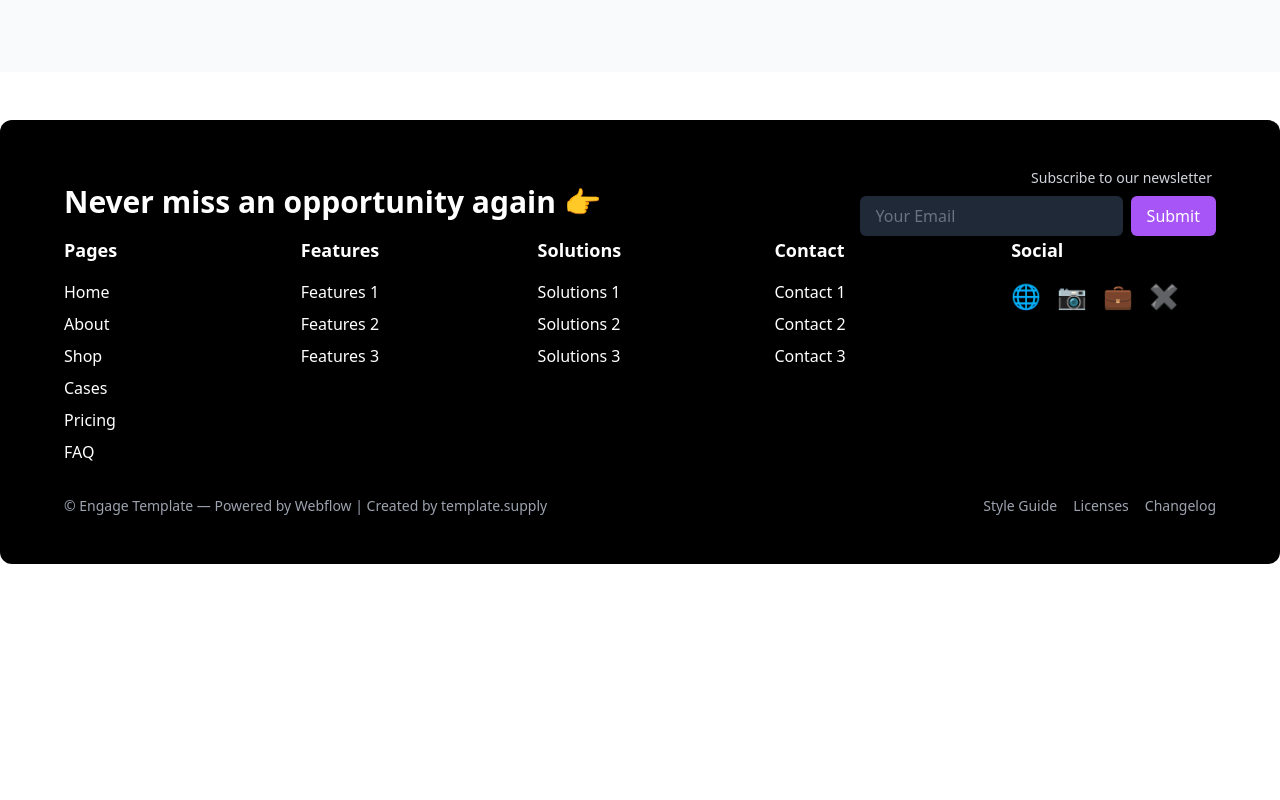
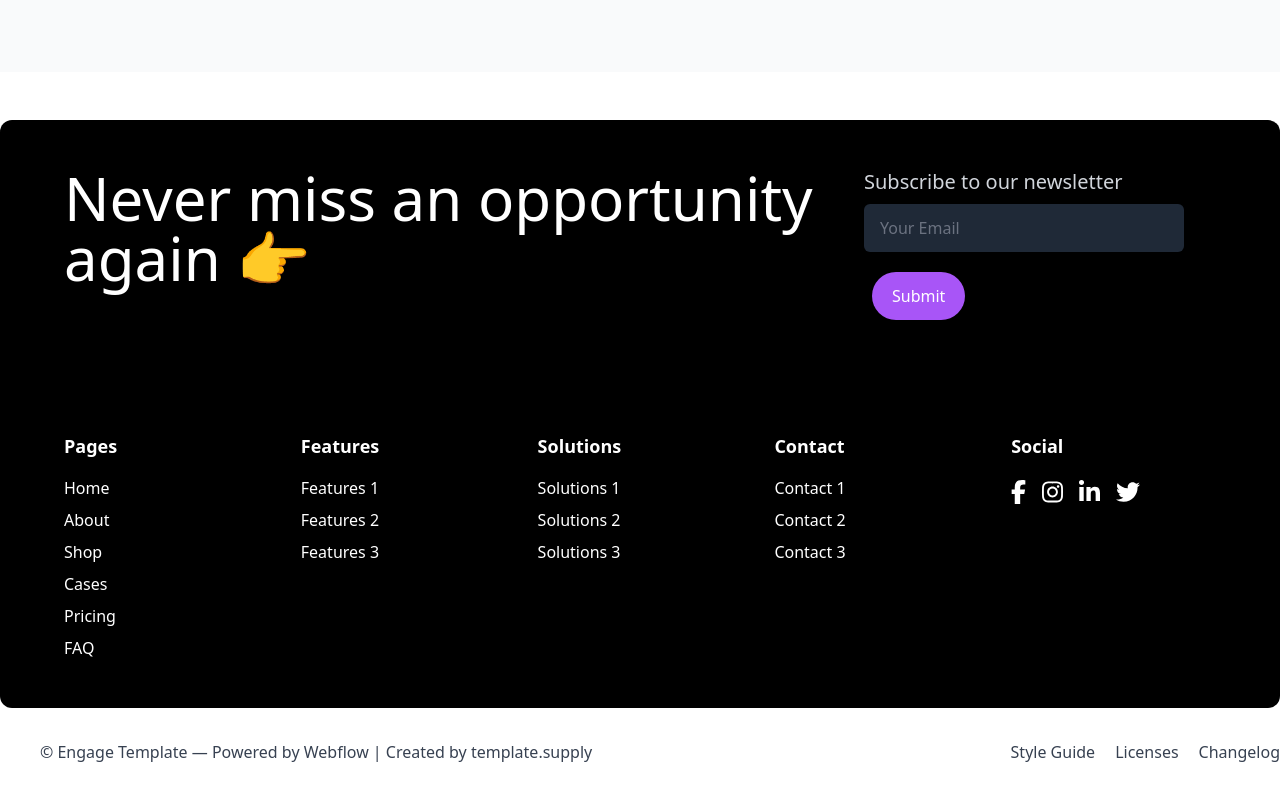
Before and after one commit to Chandan2812/Bigwig_digital, a React (Vite) app: page / in a window 1280 px wide. Shown: the part 1592-2392 px from the top of the page. Before the commit the page ends 2204 px from the top, so only its background shows below. Built offline with nearby package versions, Linux system fonts and the light colour scheme.

Commit message:
updated footer

```diff
--- a/package.json
+++ b/package.json
@@ -10,6 +10,10 @@
     "preview": "vite preview"
   },
   "dependencies": {
+    "@fortawesome/fontawesome-svg-core": "^6.7.1",
+    "@fortawesome/free-brands-svg-icons": "^6.7.1",
+    "@fortawesome/free-solid-svg-icons": "^6.7.1",
+    "@fortawesome/react-fontawesome": "^0.2.2",
     "react": "^18.3.1",
     "react-dom": "^18.3.1"
   },
--- a/src/components/Footer.tsx
+++ b/src/components/Footer.tsx
@@ -1,34 +1,37 @@
 import React from "react";
+import { FontAwesomeIcon } from '@fortawesome/react-fontawesome';
+import { faFacebookF, faTwitter, faLinkedinIn, faInstagram } from '@fortawesome/free-brands-svg-icons';
+
 
 const Footer: React.FC = () => {
   return (
     <div className="relative bg-white py-12">
 
       {/* Centered Footer Div */}
-      <div className="relative z-10 mx-auto max-w-7xl px-6 md:px-16 py-12 rounded-xl bg-black text-white">
+      <div className="relative z-10 mx-auto max-w-7xl px-14 md:px-16 py-12 rounded-xl bg-black text-white">
         {/* Top Section */}
-        <div className="flex flex-col items-center md:flex-row md:justify-between">
+        <div className="flex flex-col md:flex-row md:justify-between mb-28">
           {/* Left Section */}
-          <h1 className="text-3xl font-bold text-center md:text-left mb-6 md:mb-0">
+          <h1 className=" md:w-2/3 text-3xl md:text-6xl text-left md:text-left mb-6 md:mb-0">
             Never miss an opportunity again 👉
           </h1>
 
           {/* Right Section - Newsletter */}
-          <div className="flex flex-col items-center md:items-end">
+          <div className="md:w-1/3 flex flex-col sm:px-8 items-start">
             <label
               htmlFor="email"
-              className="text-sm mb-2 md:mr-1 text-gray-300"
+              className="text-xl mb-2 text-gray-300"
             >
               Subscribe to our newsletter
             </label>
-            <div className="flex items-center">
+            <div className="flex flex-col items-start gap-5">
               <input
                 type="email"
                 id="email"
                 placeholder="Your Email"
-                className="px-4 py-2 rounded-md bg-gray-800 text-white placeholder-gray-500 focus:outline-none focus:ring-2 focus:ring-purple-500"
+                className="md:w-80 px-4 py-3 rounded-md bg-gray-800 text-white placeholder-gray-500 focus:outline-none focus:ring-2 focus:ring-purple-500"
               />
-              <button className="ml-2 px-4 py-2 bg-purple-500 rounded-md text-white hover:bg-purple-600 transition">
+              <button className="ml-2 px-5 py-3 bg-purple-500 rounded-full text-white hover:bg-purple-600 transition">
                 Submit
               </button>
             </div>
@@ -37,7 +40,7 @@ const Footer: React.FC = () => {
 
 
         {/* Bottom Section */}
-        <div className="grid grid-cols-2 md:grid-cols-5 gap-8 text-center md:text-left">
+        <div className="grid grid-cols-2 md:grid-cols-5 gap-8 md:text-left">
           {/* Pages */}
           <div>
             <h4 className="text-lg font-semibold mb-4">Pages</h4>
@@ -83,23 +86,32 @@ const Footer: React.FC = () => {
 
           {/* Social */}
           <div>
-            <h4 className="text-lg font-semibold mb-4">Social</h4>
-            <div className="flex justify-center md:justify-start space-x-4">
-              {/* Social Icons */}
-              <span className="text-2xl cursor-pointer">🌐</span>
-              <span className="text-2xl cursor-pointer">📷</span>
-              <span className="text-2xl cursor-pointer">💼</span>
-              <span className="text-2xl cursor-pointer">✖️</span>
-            </div>
-          </div>
+      <h4 className="text-lg font-semibold mb-4">Social</h4>
+      <div className="sm:w-full flex justify-start space-x-5 md:space-x-4 border-3 border-red-600 z-50">
+        {/* Social Icons */}
+        <a href="https://www.facebook.com" target="_blank" rel="noopener noreferrer" className="text-2xl cursor-pointer">
+          <FontAwesomeIcon icon={faFacebookF} />
+        </a>
+        <a href="https://www.instagram.com" target="_blank" rel="noopener noreferrer" className="text-2xl cursor-pointer">
+          <FontAwesomeIcon icon={faInstagram} />
+        </a>
+        <a href="https://www.linkedin.com" target="_blank" rel="noopener noreferrer" className="text-2xl cursor-pointer">
+          <FontAwesomeIcon icon={faLinkedinIn} />
+        </a>
+        <a href="https://www.twitter.com" target="_blank" rel="noopener noreferrer" className="text-2xl cursor-pointer">
+          <FontAwesomeIcon icon={faTwitter} />
+        </a>
+      </div>
+    </div>
+        </div>
         </div>
 
         {/* Footer Bottom */}
-        <div className="mt-8 flex flex-col md:flex-row justify-between items-center text-sm text-gray-400">
-          <p className="mb-4 md:mb-0">
+        <div className="mx-auto max-w-7xl mt-8 flex flex-col md:flex-row text-center justify-between items-center text-md text-gray-700">
+          <p className="mb-4 md:mb-0 px-10">
             © Engage Template — Powered by Webflow | Created by template.supply
           </p>
-          <div className="flex space-x-4">
+          <div className="flex space-x-5">
             <a href="#" className="hover:underline">
               Style Guide
             </a>
@@ -112,7 +124,7 @@ const Footer: React.FC = () => {
           </div>
         </div>
       </div>
-    </div>
+
   );
 };
 
```
Also changed, not shown: 1 other file (tests, documents, lock files or other folders).
